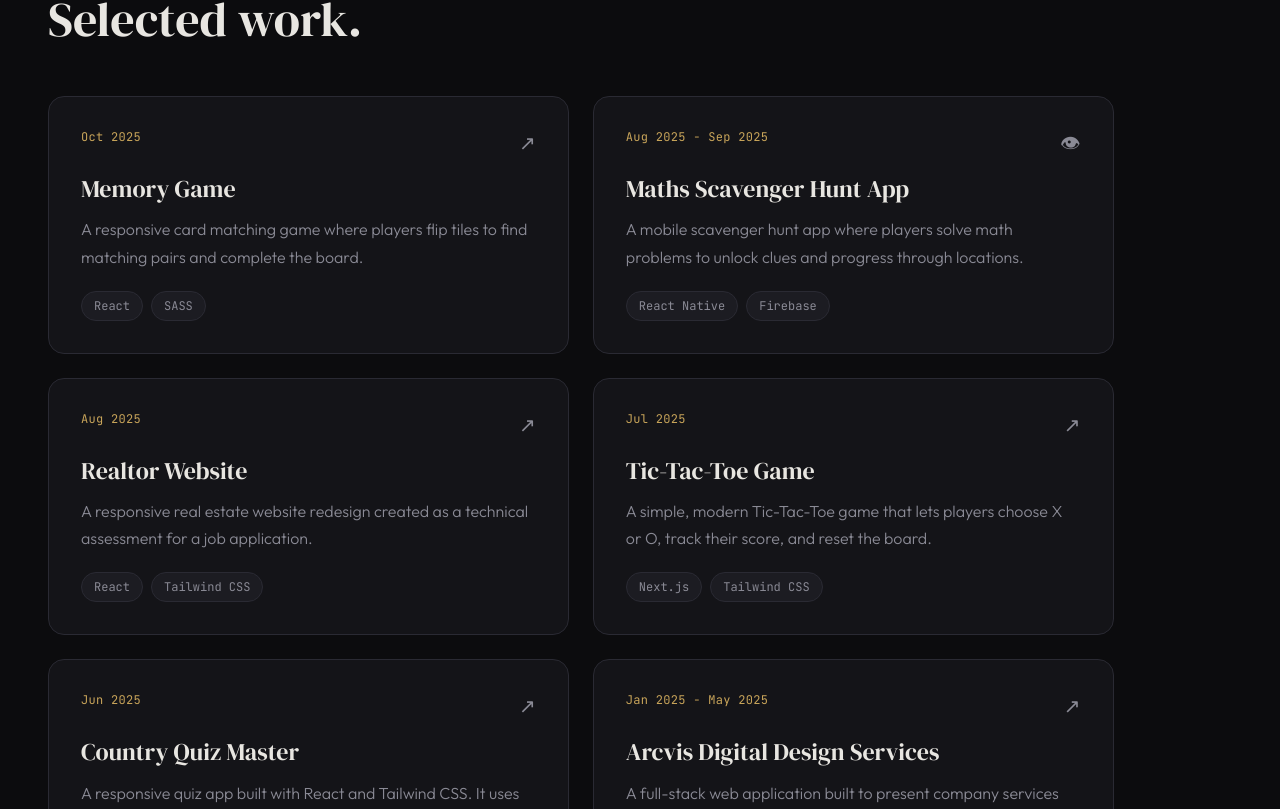
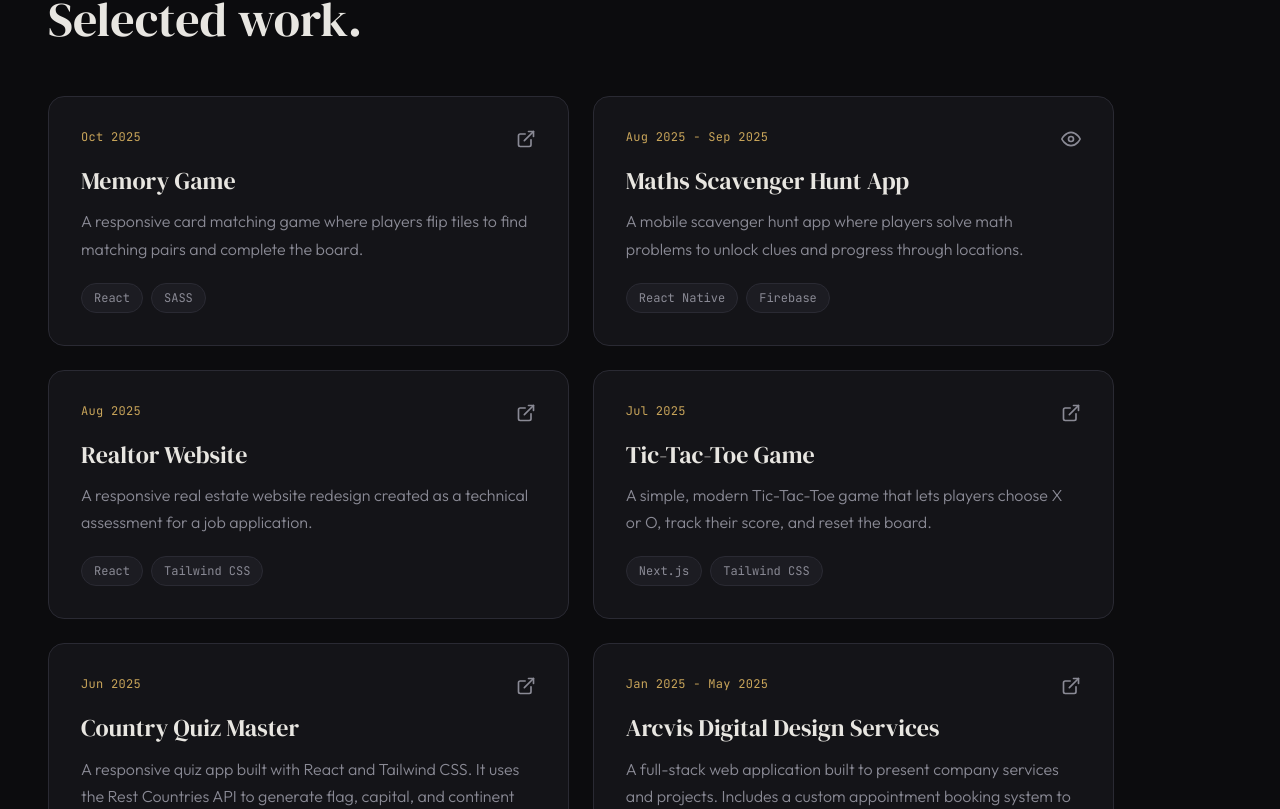
Before and after one commit to keilalily/personal-portfolio, a React (Vite) app: page / in a window 1280 px wide. Shown: the part 3251-4060 px from the top of the page. Built offline with nearby package versions, Linux system fonts and the light colour scheme.

Commit message:
improve icons and styles

```diff
--- a/src/components/sections/Projects.jsx
+++ b/src/components/sections/Projects.jsx
@@ -1,6 +1,7 @@
 import { useState } from "react";
 import { projects } from "../../data/data";
 import ProjectModal from "../ui/ProjectModal";
+import { FiExternalLink, FiEye } from "react-icons/fi";
 
 const Projects = () => {
     const [selectedProject, setSelectedProject] = useState(null);
@@ -35,7 +36,7 @@ const Projects = () => {
                                     {project.year}
                                 </div>
                                 <span className="text-text-muted transition-all duration-300 text-xl group-hover:text-accent group-hover:translate-x-1 group-hover:-translate-y-1">
-                                    {project.link ? "↗" : "👁"}
+                                    {project.link ? <FiExternalLink /> : <FiEye />}
                                 </span>
                             </div>
                             <div className="font-dm-serif text-2xl mb-3 leading-[1.3]">
--- a/src/components/ui/ProjectModal.jsx
+++ b/src/components/ui/ProjectModal.jsx
@@ -37,7 +37,7 @@ const ProjectModal = ({ project, onClose }) => {
             onClick={onClose}
         >
             <div
-                className="bg-surface max-h-4/5 max-w-5xl w-full rounded-2xl p-10 relative overflow-y-scroll modal-scroll"
+                className="bg-surface-modal max-h-4/5 max-w-5xl w-full rounded-2xl p-10 relative overflow-y-scroll modal-scroll"
                 onClick={(e) => e.stopPropagation()}
             >
 
--- a/src/index.css
+++ b/src/index.css
@@ -12,6 +12,7 @@
 	--color-bg: #0C0C0E;
 	--color-surface: #141418;
 	--color-surface-2: #1C1C22;
+	--color-surface-modal: #18181D;
 	--color-border: #2A2A33;
 	--color-text: #E8E6E1;
 	--color-text-muted: #8a8a95;
@@ -152,7 +153,7 @@ body.modal-open {
 }
 
 ::-webkit-scrollbar-thumb {
-	background: var(--color-surface-2);
+	background: var(--color-border);
 	border-radius: 10px;
 }
 
```
